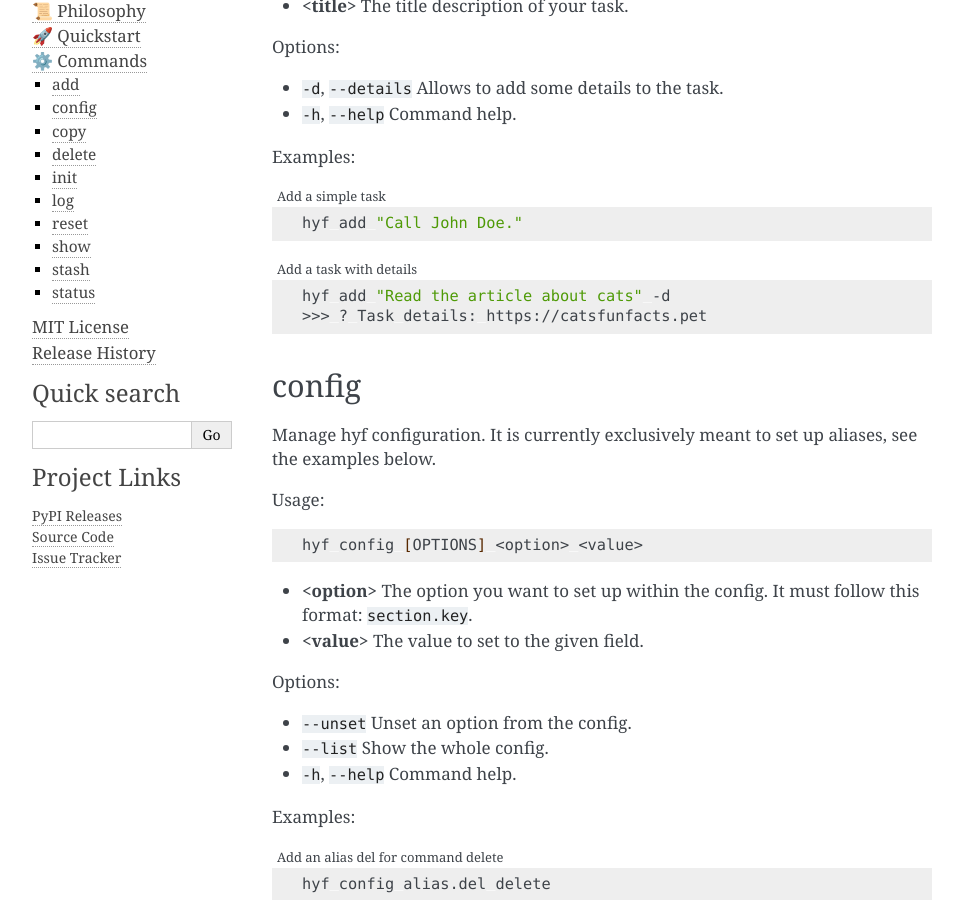
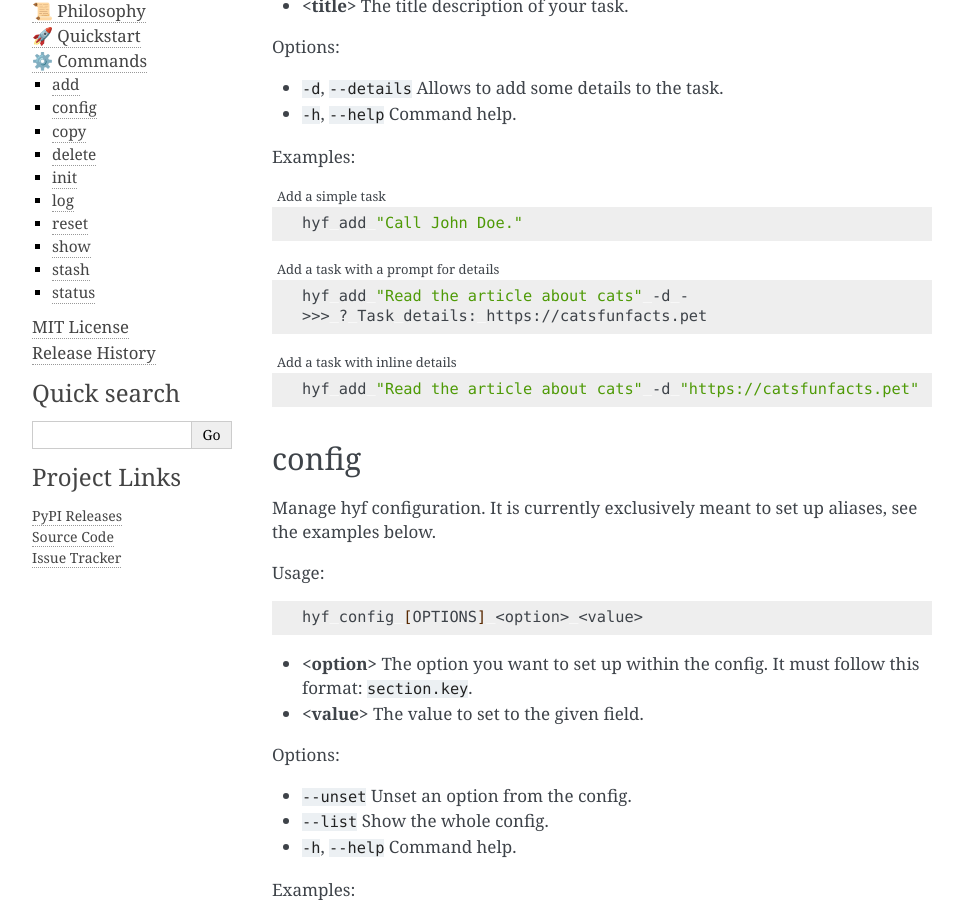
Before and after one commit to u8slvn/hyperfocus, a Sphinx documentation site: the page built from docs/source/commands.rst, in a window 1280 px wide and 900 px high, scrolled down 313 px. Shown: the whole window, without its empty margins (148-1111 px from the left). Built offline with Sphinx 7.4.7, drawn with Linux system fonts in a browser that asks for light colours.

Commit message:
docs: update documentation of add command to adapt to new behavior

```diff
--- a/docs/source/commands.rst
+++ b/docs/source/commands.rst
@@ -27,10 +27,16 @@
     hyf add "Call John Doe."
 
 .. code-block:: bash
-    :caption: Add a task with details
+    :caption: Add a task with a prompt for details
 
-    hyf add "Read the article about cats" -d
+    hyf add "Read the article about cats" -d -
     >>> ? Task details: https://catsfunfacts.pet
+
+.. code-block:: bash
+    :caption: Add a task with inline details
+
+    hyf add "Read the article about cats" -d "https://catsfunfacts.pet"
+
 
 config
 ------
```
Also changed, not shown: 2 other files.
